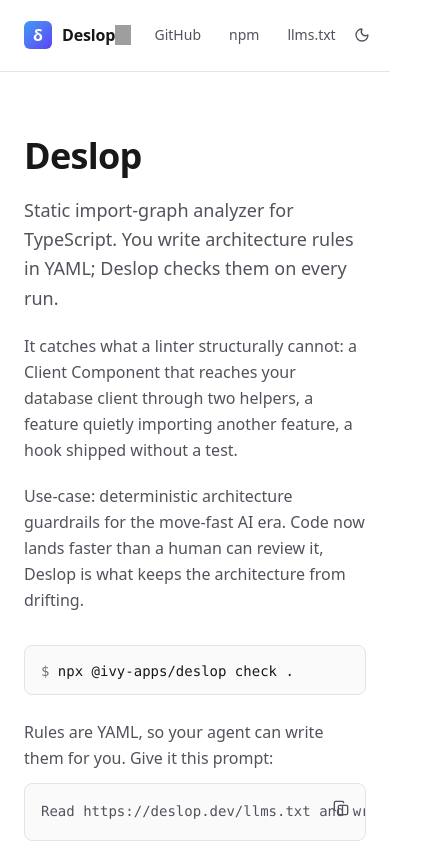
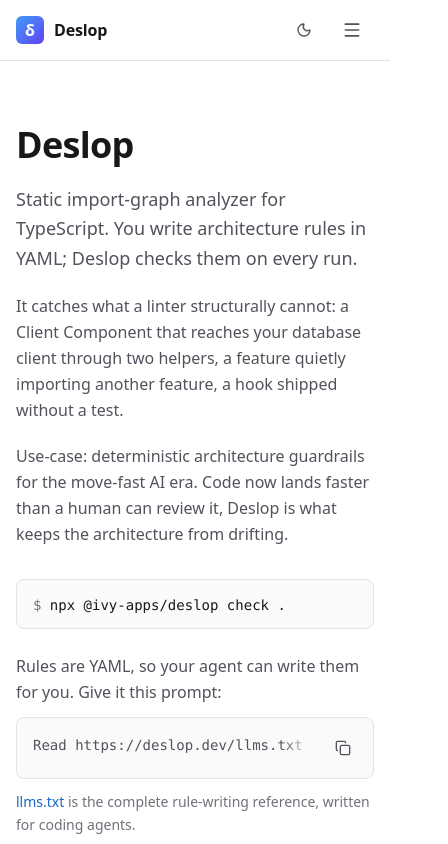
Before and after one commit to Ivy-Apps/deslop-web, a Next.js app: page / in a window 390 px wide. Shown: the top 844 px of the page, 448 px wide, since content can reach past the window. Built offline with nearby package versions, Linux system fonts and the light colour scheme; grey boxes are pictures that could not be loaded.

Commit message:
Mobile support

```diff
--- a/src/app/globals.css
+++ b/src/app/globals.css
@@ -33,8 +33,37 @@
 
 body {
   min-height: 100dvh;
-  /* Extends the background into iOS / PWA safe areas. */
+  /*
+   * Extends the background into iOS / PWA safe areas. The horizontal insets
+   * matter because the viewport is `viewportFit: cover` (see layout.tsx): in
+   * landscape on a notched phone, without them the first characters of every
+   * line sit under the notch.
+   */
   padding-bottom: env(safe-area-inset-bottom, 0px);
+  padding-left: env(safe-area-inset-left, 0px);
+  padding-right: env(safe-area-inset-right, 0px);
+}
+
+/*
+ * Code and terminal blocks hold lines far wider than a phone - the rulebook
+ * anatomy needs 682px in a 340px column - so below `sm` they scroll sideways.
+ * This fades the last of the visible line to say so, because a scroll container
+ * with no affordance reads as truncated rather than scrollable.
+ *
+ * It masks the element's own painting only, and these scroll containers have no
+ * background of their own, so a sample short enough to fit shows no fade at
+ * all. That is what makes an always-on mask acceptable: CSS cannot ask whether
+ * an element actually overflows.
+ */
+@utility scroll-hint {
+  @media (width < 40rem) {
+    -webkit-mask-image: linear-gradient(
+      to right,
+      black calc(100% - 2rem),
+      transparent
+    );
+    mask-image: linear-gradient(to right, black calc(100% - 2rem), transparent);
+  }
 }
 
 /*
--- a/src/components/AppNavbar.tsx
+++ b/src/components/AppNavbar.tsx
@@ -1,3 +1,4 @@
+import { Menu, X } from 'lucide-react';
 import type { ReactNode } from 'react';
 
 import DeslopWordmark from '@/components/DeslopLogo';
@@ -24,11 +25,19 @@
   { label: 'llms.txt', href: LLMS_TXT_PATH },
 ] as const;
 
+/** Which of the two layouts a destination is being rendered into. */
+type NavVariant = 'bar' | 'panel';
+
 /**
- * A wordmark, the star count, two links and the theme toggle. No mobile menu —
- * a hamburger exists to collapse a list that does not fit, and this one always
- * fits. No scroll listener and no fixed positioning either: the page is short,
- * so the header can simply scroll away.
+ * Sticky at every width, and it collapses to a hamburger below `sm`. Both are
+ * reversals of what this file used to say, and both are recorded in
+ * docs/adr/0005-the-header-is-sticky-and-collapses-to-a-hamburger.md.
+ *
+ * The bar needs about 468px for its own contents. Below that, flexbox does not
+ * overflow, it crushes: the star badge rendered 20px wide instead of 82 and the
+ * theme toggle lost half its box. So the destinations move into a panel and
+ * only the toggle stays beside the hamburger, because switching theme is a
+ * one-tap action rather than a place to go.
  *
  * The badge is a plain <img> rather than next/image: it is a 20px remote SVG
  * whose whole point is to be fetched fresh on every load, so there is nothing
@@ -37,20 +46,81 @@
  */
 export default function AppNavbar(): ReactNode {
   return (
-    <header className={`border-b ${tw.border.default}`}>
-      <nav className="mx-auto flex max-w-3xl items-center justify-between px-6 py-4">
+    <header
+      className={`sticky top-0 z-40 border-b ${tw.border.default} ${tw.bg.page}`}
+    >
+      <nav className="mx-auto flex max-w-3xl items-center justify-between px-4 py-2 sm:px-6 sm:py-4">
         <DeslopWordmark />
         <div className="flex items-center gap-1">
-          {/*
-            No hover background and no padding box: the social badge already
-            draws its own chip, so wrapping it in a second one reads as a button
-            inside a button.
-          */}
+          <div className="hidden items-center gap-1 sm:flex">
+            <NavDestinations variant="bar" />
+          </div>
+          <ThemeToggle />
+          <MobileMenu />
+        </div>
+      </nav>
+    </header>
+  );
+}
+
+/**
+ * A <details> element, so the menu costs no JavaScript and works before
+ * hydration. Do not "fix" this into a client component with useState: the
+ * trade-off was made deliberately and is written up in ADR 0005. What it buys
+ * is the disclosure semantics, the expanded state and keyboard operation for
+ * free; what it gives up is closing on Escape or on a click outside.
+ *
+ * Both icons render and CSS picks one, the same way ThemeToggle does, because
+ * there is no state here for anything else to read.
+ */
+function MobileMenu(): ReactNode {
+  return (
+    <details className="group relative sm:hidden">
+      <summary
+        aria-label="Menu"
+        className={`flex h-11 w-11 cursor-pointer list-none items-center justify-center rounded-md ${tw.link.quiet} ${tw.bg.hover} [&::-webkit-details-marker]:hidden`}
+      >
+        <Menu className="h-5 w-5 group-open:hidden" aria-hidden />
+        <X className="hidden h-5 w-5 group-open:block" aria-hidden />
+      </summary>
+      <div
+        className={`absolute top-full right-0 z-50 mt-2 flex w-56 flex-col rounded-lg border py-1 shadow-lg ${tw.border.default} ${tw.bg.surface}`}
+      >
+        <NavDestinations variant="panel" />
+      </div>
+    </details>
+  );
+}
+
+/** The same destinations in the same order, laid out for wherever they land. */
+function NavDestinations({ variant }: { variant: NavVariant }): ReactNode {
+  return (
+    <>
+      <StarsBadge variant={variant} />
+      {NAV_LINKS.map((link) => (
+        <NavLink
+          key={link.label}
+          label={link.label}
+          href={link.href}
+          variant={variant}
+        />
+      ))}
+    </>
+  );
+}
+
+/**
+ * No hover background and no padding box in the bar: the social badge already
+ * draws its own chip, so wrapping it in a second one reads as a button inside a
+ * button. In the panel it is a row like the links, so it gets their tap height.
+ */
+function StarsBadge({ variant }: { variant: NavVariant }): ReactNode {
+  return (
     <a
       href={GITHUB_REPO_URL}
       target="_blank"
       rel="noopener noreferrer"
-            className="mr-2 flex items-center transition-opacity hover:opacity-80"
+      className={`flex items-center transition-opacity hover:opacity-80 ${starsBadgeLayout(variant)}`}
     >
       {/* biome-ignore lint/performance/noImgElement: next/image would
           cache and re-serve the badge, which is the one thing it must not
@@ -60,23 +130,47 @@
         alt="Star Deslop on GitHub"
         width={82}
         height={20}
-              className="h-5 w-auto"
+        className="h-5 w-auto shrink-0"
       />
     </a>
-          {NAV_LINKS.map((link) => (
+  );
+}
+
+function NavLink({
+  label,
+  href,
+  variant,
+}: {
+  label: string;
+  href: string;
+  variant: NavVariant;
+}): ReactNode {
+  return (
     <a
-              key={link.label}
-              href={link.href}
+      href={href}
       target="_blank"
       rel="noopener noreferrer"
-              className={`${typeScale.bodySm} ${tw.link.quiet} rounded-md px-3 py-2 ${tw.bg.hover}`}
+      className={`${typeScale.bodySm} ${tw.link.quiet} ${tw.bg.hover} ${navLinkLayout(variant)}`}
     >
-              {link.label}
+      {label}
     </a>
-          ))}
-          <ThemeToggle />
-        </div>
-      </nav>
-    </header>
   );
 }
+
+function starsBadgeLayout(variant: NavVariant): string {
+  switch (variant) {
+    case 'bar':
+      return 'mr-2';
+    case 'panel':
+      return 'min-h-11 px-4';
+  }
+}
+
+function navLinkLayout(variant: NavVariant): string {
+  switch (variant) {
+    case 'bar':
+      return 'rounded-md px-3 py-2';
+    case 'panel':
+      return 'flex min-h-11 items-center px-4';
+  }
+}
--- a/src/components/CodeBlock.tsx
+++ b/src/components/CodeBlock.tsx
@@ -34,7 +34,7 @@
 }: CodeBlockProps): ReactNode {
   return (
     <div
-      className={`relative overflow-hidden rounded-lg border ${tw.border.default} ${tw.bg.code} ${className}`}
+      className={`overflow-hidden rounded-lg border ${tw.border.default} ${tw.bg.code} ${className}`}
     >
       {filename && (
         <div
@@ -43,10 +43,16 @@
           {filename}
         </div>
       )}
-      {copyable && (
-        <CopyButton text={code.trimEnd()} className="absolute top-2 right-2" />
-      )}
-      <div className="overflow-x-auto p-4">
+      {/*
+        The copy button sits in the row rather than floating over it, so the code
+        area simply ends where the button begins. Absolute positioning cannot
+        work here: the code scrolls sideways on a phone, and no amount of
+        padding moves an overflowing line out from under an overlay - the last
+        characters of `npx @ivy-apps/deslop check .` ended up beneath it.
+        `min-w-0` is what lets the scroll container shrink below its content.
+      */}
+      <div className="flex items-start">
+        <div className="scroll-hint min-w-0 flex-1 overflow-x-auto p-4">
           {highlightedHtml ? (
             <div
               className={`${textPresets.codeBlock} [&_code]:font-mono [&_pre]:m-0 [&_pre]:bg-transparent [&_pre]:p-0`}
@@ -55,9 +61,15 @@
               dangerouslySetInnerHTML={{ __html: highlightedHtml }}
             />
           ) : (
-          <pre className={`m-0 ${textPresets.codeBlock} ${tw.text.secondary}`}>
+            <pre
+              className={`m-0 ${textPresets.codeBlock} ${tw.text.secondary}`}
+            >
               <code>{code.trimEnd()}</code>
             </pre>
+          )}
+        </div>
+        {copyable && (
+          <CopyButton text={code.trimEnd()} className="m-2 shrink-0" />
         )}
       </div>
     </div>
--- a/src/components/CopyButton.tsx
+++ b/src/components/CopyButton.tsx
@@ -42,7 +42,8 @@
       type="button"
       onClick={handleCopy}
       aria-label={copied ? 'Copied' : 'Copy to clipboard'}
-      className={`inline-flex h-8 w-8 items-center justify-center rounded-md ${tw.link.quiet} ${tw.bg.hover} ${className}`}
+      // 44px below `sm` so it is a thumb target rather than a pointer one.
+      className={`inline-flex h-11 w-11 items-center justify-center rounded-md sm:h-8 sm:w-8 ${tw.link.quiet} ${tw.bg.hover} ${className}`}
     >
       {copied ? (
         <Check className={`h-4 w-4 ${tw.result.pass}`} aria-hidden />
--- a/src/components/DeslopLogo.tsx
+++ b/src/components/DeslopLogo.tsx
@@ -18,10 +18,19 @@
   );
 }
 
-/** Brand link. No client JS — the page is one route, so it always goes home. */
+/**
+ * Brand link. No client JS — the page is one route, so it always goes home.
+ *
+ * The mark is 28px, which is a small thing to hit with a thumb, so the link
+ * itself is given a touch-sized box below `sm`. It does not change the header's
+ * height: the hamburger beside it is already 44px.
+ */
 export default function DeslopWordmark(): ReactNode {
   return (
-    <a href="/" className="flex items-center gap-2.5 no-underline">
+    <a
+      href="/"
+      className="flex min-h-11 items-center gap-2.5 no-underline sm:min-h-0"
+    >
       <DeslopMark />
       <span className={`${textPresets.navBrand} ${tw.text.primary}`}>
         Deslop
--- a/src/components/TerminalOutput.tsx
+++ b/src/components/TerminalOutput.tsx
@@ -99,7 +99,7 @@
         <span className="select-none">$ </span>
         {command}
       </div>
-      <div className="overflow-x-auto p-4">
+      <div className="scroll-hint overflow-x-auto p-4">
         <pre className={`m-0 ${textPresets.terminal} ${tw.text.secondary}`}>
           {segments.map((segment) => (
             <span key={segment.offset} className={segmentClassName(segment)}>
--- a/src/components/ThemeToggle.tsx
+++ b/src/components/ThemeToggle.tsx
@@ -32,7 +32,10 @@
       // Static label: the button's action is the same in both states, and a
       // state-dependent label cannot be rendered correctly before hydration.
       aria-label="Switch between light and dark theme"
-      className={`inline-flex h-9 w-9 items-center justify-center rounded-md ${tw.link.quiet} ${tw.bg.hover}`}
+      // 44px below `sm`, where it sits beside the hamburger and is one of only
+      // two controls in the bar; 36px from `sm` up, which is the density the
+      // desktop header is tuned to.
+      className={`inline-flex h-11 w-11 shrink-0 items-center justify-center rounded-md sm:h-9 sm:w-9 ${tw.link.quiet} ${tw.bg.hover}`}
     >
       <Moon className="h-4 w-4 dark:hidden" aria-hidden />
       <Sun className="hidden h-4 w-4 dark:block" aria-hidden />
--- a/src/features/landing/components/HeroSection.tsx
+++ b/src/features/landing/components/HeroSection.tsx
@@ -29,7 +29,7 @@
  */
 export default function HeroSection(): ReactNode {
   return (
-    <section className="mx-auto max-w-3xl px-6 pt-16 pb-12 md:pt-24 md:pb-16">
+    <section className="mx-auto max-w-3xl px-4 pt-16 pb-12 sm:px-6 md:pt-24 md:pb-16">
       <h1 className={`${typeScale.display} ${tw.text.primary}`}>Deslop</h1>
 
       <p className={`mt-5 max-w-2xl ${typeScale.lead} ${tw.text.secondary}`}>
```
Also changed, not shown: src/components/ExternalLink.tsx (+9 -2 lines), src/components/Footer.tsx (+8 -3 lines), src/components/InlineCode.tsx (+9 -1 lines), src/components/Section.tsx (+9 -2 lines), 2 other files (tests, documents, lock files or other folders). Lines whose indentation alone changed are shown as unchanged.
